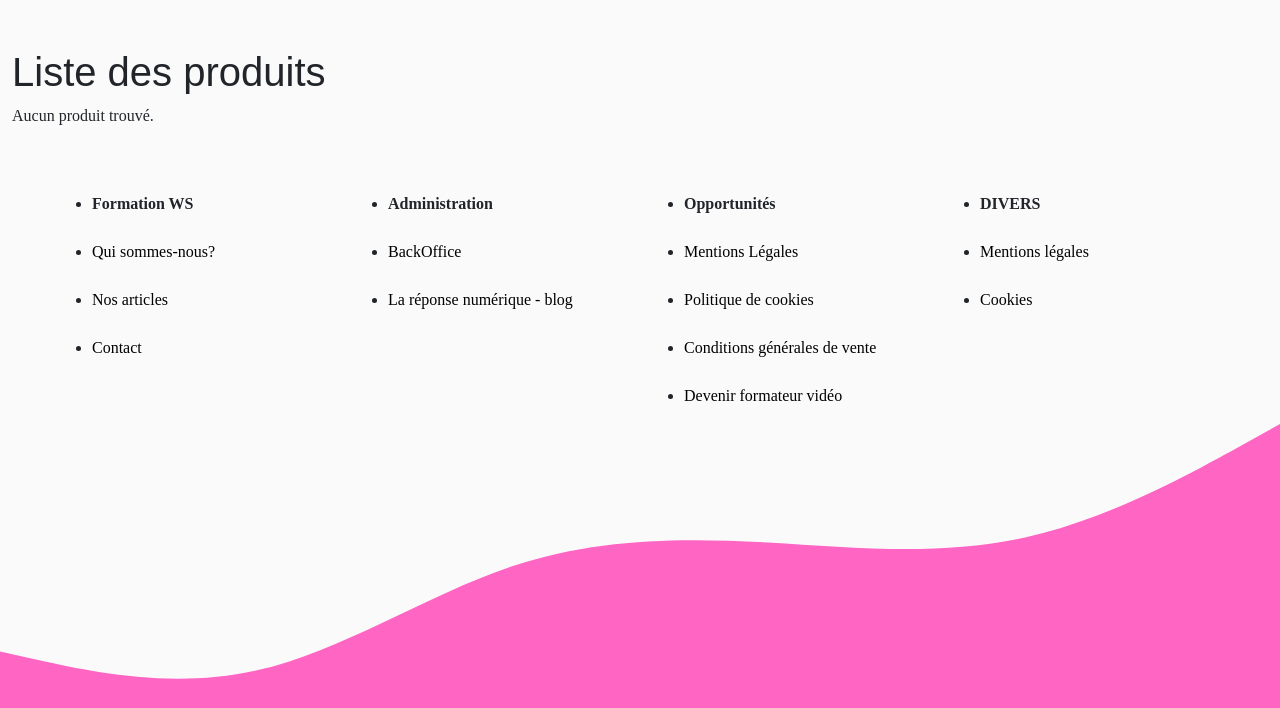
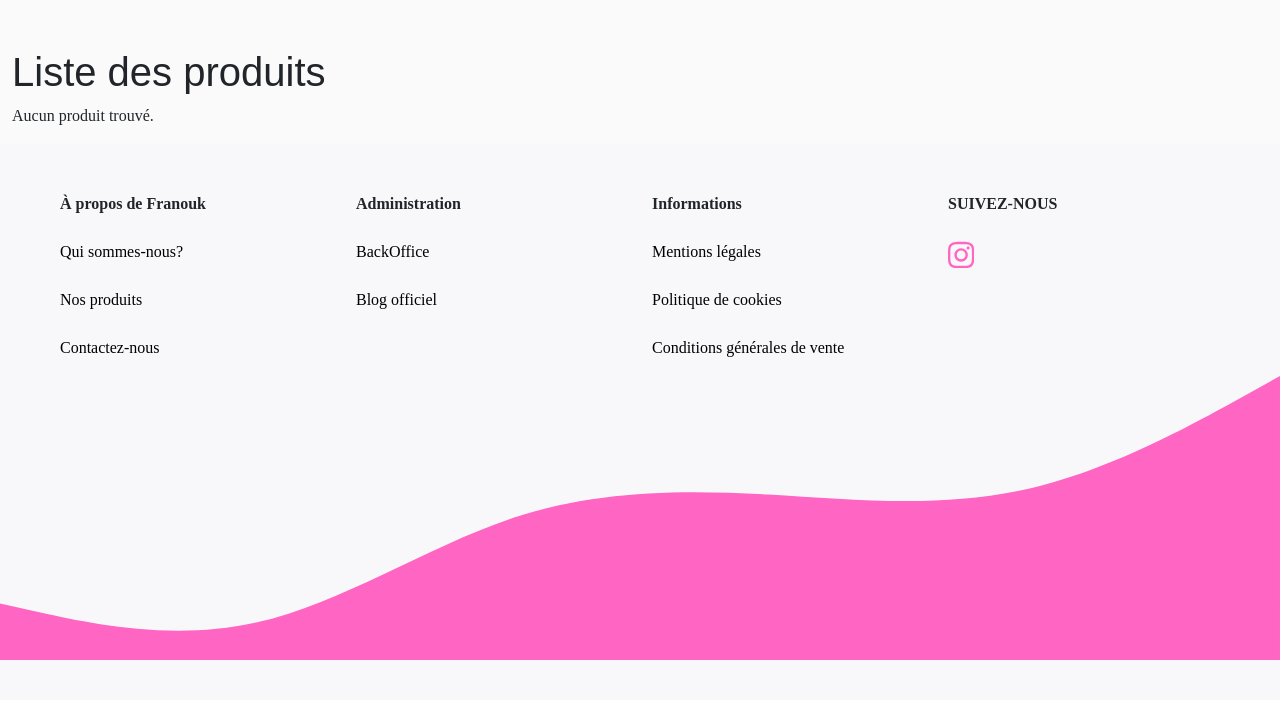
Before and after one commit to Borisdmk/Eshop2024, a Symfony app: template templates/product/index.html.twig in a window 1280 px wide. Shown: the part 246-954 px from the top of the page. After the commit the page ends 906 px from the top, so only its background shows below. Run offline with Twig, Linux system fonts and the light colour scheme; the template is opened without the code that fills it, so the values that code supplies are empty; style sheets or scripts are compiled from the project's sources; some libraries are stand-ins or nearby versions.

Commit message:
footer, lien du footer, un controller pour les liens legaux

```diff
--- a/assets/styles/app.scss
+++ b/assets/styles/app.scss
@@ -35,7 +35,45 @@ $headings-font-family: 'Montserrat', sans-serif;
     color: white; /* Texte blanc au survol */
 }
 
+// Footer
+.footer {
+    background-color: #f8f9fab6; /* Couleur de fond */
+    padding: 40px 0; /* Espacement interne */
+}
 
+.footer ul {
+    list-style: none; /* Suppression des puces de liste */
+    padding: 0; /* Suppression du remplissage */
+}
+
+.footer ul li {
+    margin-bottom: 15px; /* Espacement entre les éléments de la liste */
+}
+
+.footer ul li a {
+    color: black; /* Couleur du texte */
+    text-decoration: none; /* Suppression du soulignement */
+    transition: transform 0.3s; /* Transition fluide */
+}
+
+.footer ul li a:hover {
+    transform: scale(1.1); /* Zoom au survol */
+}
+
+.footer .navbar-brand img {
+    max-width: 100px; /* Largeur maximale du logo */
+}
+
+.footer .btn-outline-success-nav {
+    background-color: white; /* Fond blanc */
+    border-color: #ff66c4; /* Bordure rose */
+    color: #ff66c4; /* Texte rose */
+}
+
+.footer .btn-outline-success-nav:hover {
+    background-color: #ff66c4; /* Fond rose au survol */
+    color: white; /* Texte blanc au survol */
+}
 
 
 
--- a/templates/footer.html.twig
+++ b/templates/footer.html.twig
@@ -1,93 +1,75 @@
-<div class="row mx-auto px-0 bg-grey-light justify-content-center pt-5">
-
+<div class="row mx-auto px-0 bg-grey-light justify-content-center pt-5 footer">
     <div class="row col-md-12 d-flex px-5">
         <div class='col-sm-6 col-md-3'>
             <ul>
-                <li class='fw-bold'>Formation WS</li>
+                <li class='fw-bold'>À propos de Franouk</li>
                 <li class='mt-4'>
-                    <a aria-label="Qui sommes-nous? - Formation WS" href="">
+                    <a aria-label="Qui sommes-nous? - Franouk" href="{{ path('app_home') }}">
                         Qui sommes-nous?
                     </a>
                 </li>
                 <li class='mt-4'>
-                    <a aria-label="Nos activités - Formation WS" href="">
-                        Nos articles
+                    <a aria-label="Nos articles - Franouk" href="{{ path('app_product_index') }}">
+                        Nos produits
                     </a>
                 </li>
                 <li class='mt-4'>
-                    <a aria-label="Contactez-nous - Formation WS" href="">
-                        Contact
+                    <a aria-label="Contactez-nous - Franouk" href="{{ path('app_contact') }}">
+                        Contactez-nous
                     </a>
                 </li>
             </ul>
         </div>
-
         <div class='col-sm-6 col-md-3'>
             <ul>
                 <li class='fw-bold'>Administration</li>
                 <li class='mt-4'>
-                    <a aria-label="Notre partenaire vidéo sur l'Académie WS - Formation WS" href="{{path('admin')}}">
+                    <a aria-label="BackOffice - Franouk" href="{{ path('admin') }}">
                         BackOffice
                     </a>
                 </li>
                 <li class='mt-4'>
-                    <a aria-label="La réponse numérique le blog Officiel de l'Académie WS - Formation WS" href="https://www.lareponsenumerique.fr">
-                        La réponse numérique - blog
+                    <a aria-label="Blog officiel - Franouk" href="https://www.lareponsenumerique.fr">
+                        Blog officiel
                     </a>
                 </li>
             </ul>
         </div>
-
         <div class='col-sm-6 col-md-3'>
             <ul>
-                <li class='fw-bold'>Opportunités</li>
+                <li class='fw-bold'>Informations</li>
                 <li class='mt-4'>
-                    <a aria-label="Commandez un formateur - Formation WS" href="">
-                        Mentions Légales
+                    <a aria-label="Mentions légales - Franouk" href="{{ path('app_mentions_legales') }}">
+                        Mentions légales
                     </a>
                 </li>
                 <li class='mt-4'>
-                    <a aria-label="Devenir formateur - Formation WS" href="">
+                    <a aria-label="Politique de cookies - Franouk" href="{{ path('app_politique_cookies') }}">
                         Politique de cookies
                     </a>
                 </li>
                 <li class='mt-4'>
-                    <a aria-label="Devenir formateur - Formation WS" href="">
+                    <a aria-label="Conditions générales de vente - Franouk" href="{{ path('app_cgv') }}">
                         Conditions générales de vente
-                    </a>
-                </li>
-                <li class='mt-4'>
-                    <a aria-label="Devenir formateur vidéo avec l'Académie WS - Formation WS" href="https://academiews.fr/teacher/recrutement">
-                        Devenir formateur vidéo
                     </a>
                 </li>
             </ul>
         </div>
-
         <div class='col-sm-6 col-md-3'>
             <ul>
-                <li class='fw-bold'>DIVERS</li>
-
+                <li class='fw-bold'>SUIVEZ-NOUS</li>
                 <li class='mt-4'>
-                    <a aria-label="Mentions légales - Formation WS" href="#">
-                        Mentions légales
-                    </a>
-                </li>
-
-                <li class='mt-4'>
-                    <a aria-label="Politique de cookies - Formation WS" href="#">
-                        Cookies
+                    <a href="https://www.instagram.com/boutiquefranouk" target="_blank">
+                        <svg xmlns="http://www.w3.org/2000/svg" height="30" viewBox="0 0 448 512"><path fill="#ff66c4" d="M224.1 141c-63.6 0-114.9 51.3-114.9 114.9s51.3 114.9 114.9 114.9S339 319.5 339 255.9 287.7 141 224.1 141zm0 189.6c-41.1 0-74.7-33.5-74.7-74.7s33.5-74.7 74.7-74.7 74.7 33.5 74.7 74.7-33.6 74.7-74.7 74.7zm146.4-194.3c0 14.9-12 26.8-26.8 26.8-14.9 0-26.8-12-26.8-26.8s12-26.8 26.8-26.8 26.8 12 26.8 26.8zm76.1 27.2c-1.7-35.9-9.9-67.7-36.2-93.9-26.2-26.2-58-34.4-93.9-36.2-37-2.1-147.9-2.1-184.9 0-35.8 1.7-67.6 9.9-93.9 36.1s-34.4 58-36.2 93.9c-2.1 37-2.1 147.9 0 184.9 1.7 35.9 9.9 67.7 36.2 93.9s58 34.4 93.9 36.2c37 2.1 147.9 2.1 184.9 0 35.9-1.7 67.7-9.9 93.9-36.2 26.2-26.2 34.4-58 36.2-93.9 2.1-37 2.1-147.8 0-184.8zM398.8 388c-7.8 19.6-22.9 34.7-42.6 42.6-29.5 11.7-99.5 9-132.1 9s-102.7 2.6-132.1-9c-19.6-7.8-34.7-22.9-42.6-42.6-11.7-29.5-9-99.5-9-132.1s-2.6-102.7 9-132.1c7.8-19.6 22.9-34.7 42.6-42.6 29.5-11.7 99.5-9 132.1-9s102.7-2.6 132.1 9c19.6 7.8 34.7 22.9 42.6 42.6 11.7 29.5 9 99.5 9 132.1s2.7 102.7-9 132.1z"/></svg>
                     </a>
                 </li>
             </ul>
         </div>
+    </div>
+    <svg xmlns="http://www.w3.org/2000/svg" viewbox="0 0 1440 320" class="p-0">
+        <path fill="#ff66c4" fill-opacity="1" d="M0,256L48,266.7C96,277,192,299,288,277.3C384,256,480,192,576,160C672,128,768,128,864,133.3C960,139,1056,149,1152,128C1248,107,1344,53,1392,26.7L1440,0L1440,320L1392,320C1344,320,1248,320,1152,320C1056,320,960,320,864,320C768,320,672,320,576,320C480,320,384,320,288,320C192,320,96,320,48,320L0,320Z"></path>
+    </svg>
+</div>
 
 
-    </div>
-
-<svg xmlns="http://www.w3.org/2000/svg" viewbox="0 0 1440 320" class="p-0">
-    <path fill="#ff66c4" fill-opacity="1" d="M0,256L48,266.7C96,277,192,299,288,277.3C384,256,480,192,576,160C672,128,768,128,864,133.3C960,139,1056,149,1152,128C1248,107,1344,53,1392,26.7L1440,0L1440,320L1392,320C1344,320,1248,320,1152,320C1056,320,960,320,864,320C768,320,672,320,576,320C480,320,384,320,288,320C192,320,96,320,48,320L0,320Z"></path>
-</svg>
-</div>
-
 {# "#130431" #}
--- a/templates/product/index.html.twig
+++ b/templates/product/index.html.twig
@@ -1,6 +1,7 @@
 {% extends 'base.html.twig' %}
 
-{% block title %}Liste des produits{% endblock %}
+{% block title %}Liste des produits
+{% endblock %}
 
 {% block body %}
 	<h1>Liste des produits</h1>
@@ -13,10 +14,15 @@
 					<div class="card-body">
 						<h5 class="card-title">{{ product.title }}</h5>
 						<p class="card-text">{{ product.description }}</p>
-                        <p class="card-text">Prix: {{ product.price }}</p>
-                        <p class="card-text">Stock: {{ product.stock }}</p>
+						<p class="card-text">Prix:
+							{{ product.price }}</p>
+						<p class="card-text">Stock:
+							{{ product.stock }}</p>
 						<a href="{{ path('app_product_show', {'id': product.id}) }}" class="btn btn-info">Voir</a>
 						{# Ajoutez le bouton Ajouter au panier ici si nécessaire #}
+						<form action="{{ path('app_cart_add', {'idProduct': product.id}) }}" method="POST">
+							<button type="submit" class="btn btn-outline-success">Ajouter au panier</button>
+						</form>
 					</div>
 				</div>
 			</div>
```
Also changed, not shown: src/Controller/LegalController.php (added, +28 -0 lines), templates/legal/cgv.html.twig (added, +10 -0 lines), templates/legal/index.html.twig (added, +20 -0 lines), templates/legal/mentions_legales.html.twig (added, +10 -0 lines), templates/legal/politique_cookies.html.twig (added, +10 -0 lines). Lines whose indentation alone changed are shown as unchanged.
